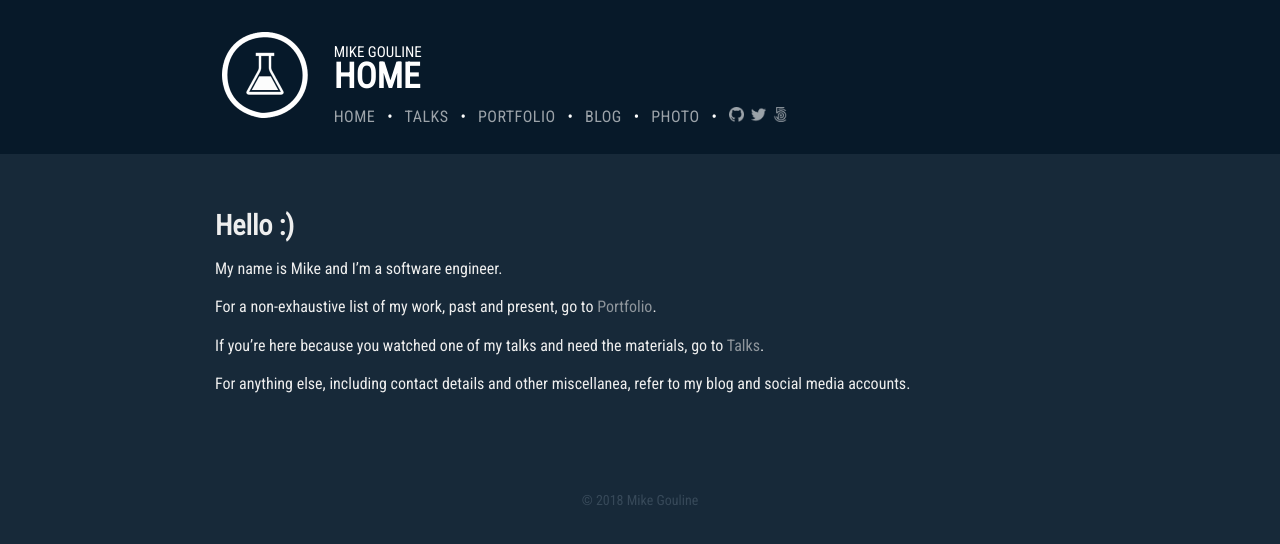
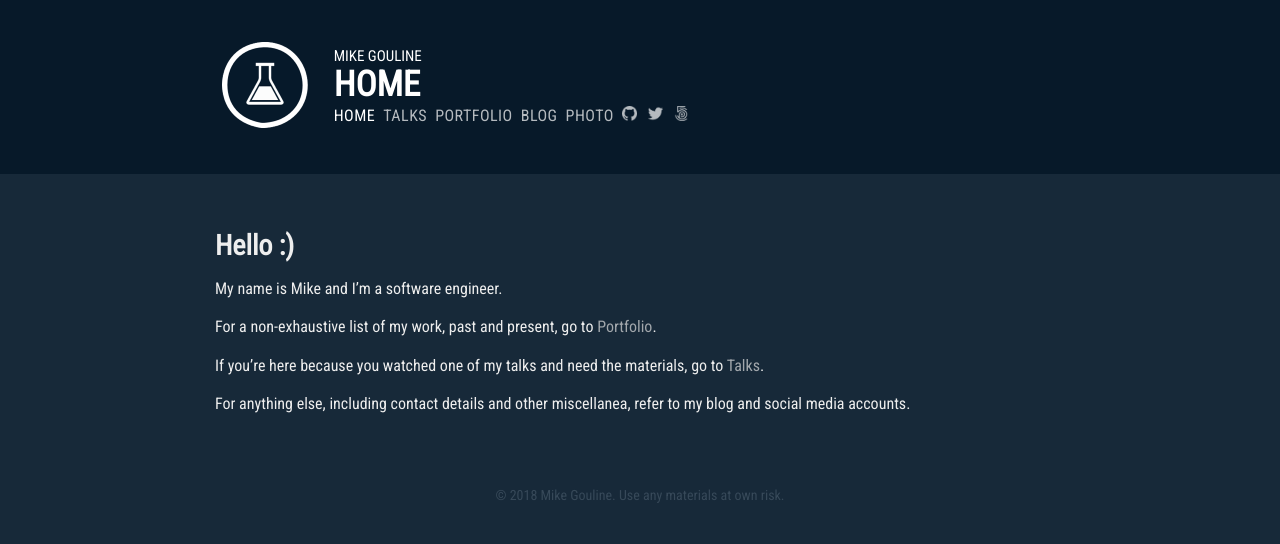
Before and after one commit to gouline/gouline.github.io, a Jekyll site: the page built from index.md, in a window 1280 px wide. Shown: the top 544 px of the page. Built offline with Jekyll 4.4.1, drawn with Linux system fonts in a browser that asks for light colours; nearby versions of some CDN libraries.

Commit message:
Small updates to new layout

```diff
--- a/_includes/footer.html
+++ b/_includes/footer.html
@@ -1,3 +1,3 @@
 <div id="footer">
-    &copy; 2018 Mike Gouline
+    &copy; 2018 Mike Gouline. Use any materials at own risk.
 </center>
--- a/_includes/header.html
+++ b/_includes/header.html
@@ -10,16 +10,11 @@
                 <p class="title-minor">{{ site.title }}&nbsp;</p>
                 <p class="title-major">{{ page.title }}&nbsp;</p>
             	<ul id="header-nav" class="header-section">
-            		<li><a href="{{ site.baseurl }}/">Home</a></li>
-                    <li class="header-nav-sep">•</li>
-            		<li><a href="{{ site.baseurl }}/talks">Talks</a></li>
-                    <li class="header-nav-sep">•</li>
-            		<li><a href="{{ site.baseurl }}/portfolio">Portfolio</a></li>
-                    <li class="header-nav-sep">•</li>
+            		<li><a href="{{ site.baseurl }}/" class="{% if page.id == "home" %}selected{% endif %}">Home</a></li>
+            		<li><a href="{{ site.baseurl }}/talks" class="{% if page.id == "talks" %}selected{% endif %}">Talks</a></li>
+            		<li><a href="{{ site.baseurl }}/portfolio" class="{% if page.id == "portfolio" %}selected{% endif %}">Portfolio</a></li>
                     <li><a href="https://blog.gouline.net/">Blog</a></li>
-                    <li class="header-nav-sep">•</li>
             		<li><a href="http://photo.gouline.net/">Photo</a></li>
-                    <li class="header-nav-sep">•</li>
                     <li class="icons">
                         <a href="https://github.com/{{ site.social_github }}" title="GitHub" target="_blank">
                             <img src="{{ site.baseurl }}/assets/images/nav_github.png"/>
--- a/css/basic.css
+++ b/css/basic.css
@@ -52,8 +52,8 @@ hr {
 /* Header */
 
 #header {
-  padding-top: 10px;
-  padding-bottom: 10px;
+  padding-top: 20px;
+  padding-bottom: 20px;
   background-color: #071929;
 }
 
@@ -82,10 +82,11 @@ hr {
   margin: 0;
   font-size: 15px;
   line-height: 8px;
+  margin-bottom: 4px;
 }
 
 #header-title .title-minor:first-child {
-  margin-top: 20px;
+  margin-top: 5px;
 }
 
 #header-title .title-major {
@@ -102,14 +103,14 @@ ul#header-nav {
 }
 
 ul#header-nav li {
-  padding: 10px 12px 0px 0px;
+  padding: 0 8px 2px 0;
   color: #fff;
   font-size: 16px;
 }
 
 ul#header-nav a {
   display: block;
-  opacity: 0.6;
+  opacity: 0.7;
   color: #fff;
   font-size: 16px;
   font-weight: normal;
@@ -117,21 +118,21 @@ ul#header-nav a {
   letter-spacing: .03em;
 }
 
-ul#header-nav a:hover {
+ul#header-nav a:hover,
+ul#header-nav a.selected {
   opacity: 1.0;
   text-decoration: none;
 }
 
 ul#header-nav .icons a {
   display: inline;
-  float: left;
   margin-right: 7px;
 }
 
 /* Footer */
 
 #footer {
-  padding: 20px 0 40px;
+  margin-bottom: 70px;
   text-align: center;
   font-size: 14px;
   font-weight: light;
@@ -142,7 +143,7 @@ ul#header-nav .icons a {
 
 #content {
   display: block;
-  padding: 10px 10px 30px 10px;
+  padding: 20px 10px 20px 10px;
 }
 
 #content h1, #content h2, #content h3 {
@@ -159,7 +160,7 @@ ul#header-nav .icons a {
 .section {
   display: block;
   position: relative;
-  margin: 15px 0 15px 0;
+  margin: 20px 0 20px 0;
 }
 
 .section:first-child {
@@ -174,12 +175,12 @@ ul#header-nav .icons a {
 
 .section-content {
   display: block;
-  padding: 30px 25px 15px 25px;
+  padding: 15px 25px 15px 25px;
 }
 
 .section-content a {
   color: #ddd;
-  opacity: 0.6;
+  opacity: 0.7;
 }
 
 .section-content a:hover {
@@ -212,7 +213,7 @@ ul#header-nav .icons a {
   white-space: nowrap;
   line-height: 2;
   border-radius: 5px;
-  opacity: 0.6;
+  opacity: 0.7;
 }
 
 .section-content ul.section-content-links li a:hover {
```
